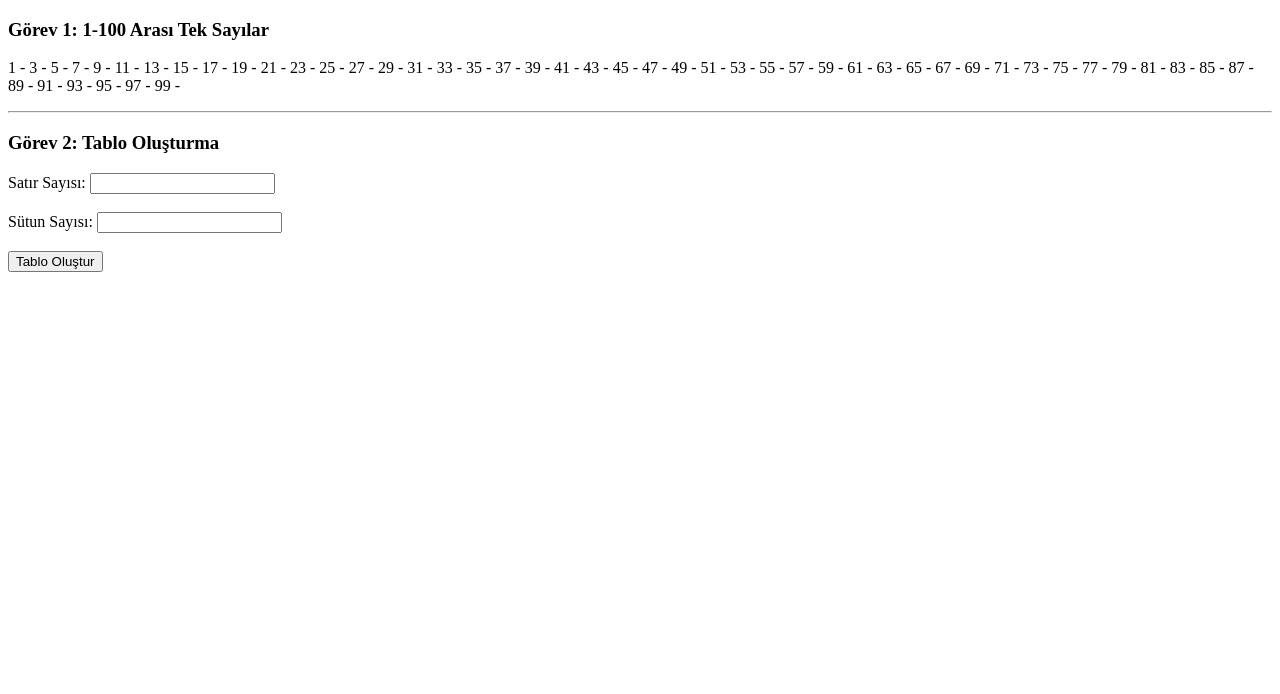
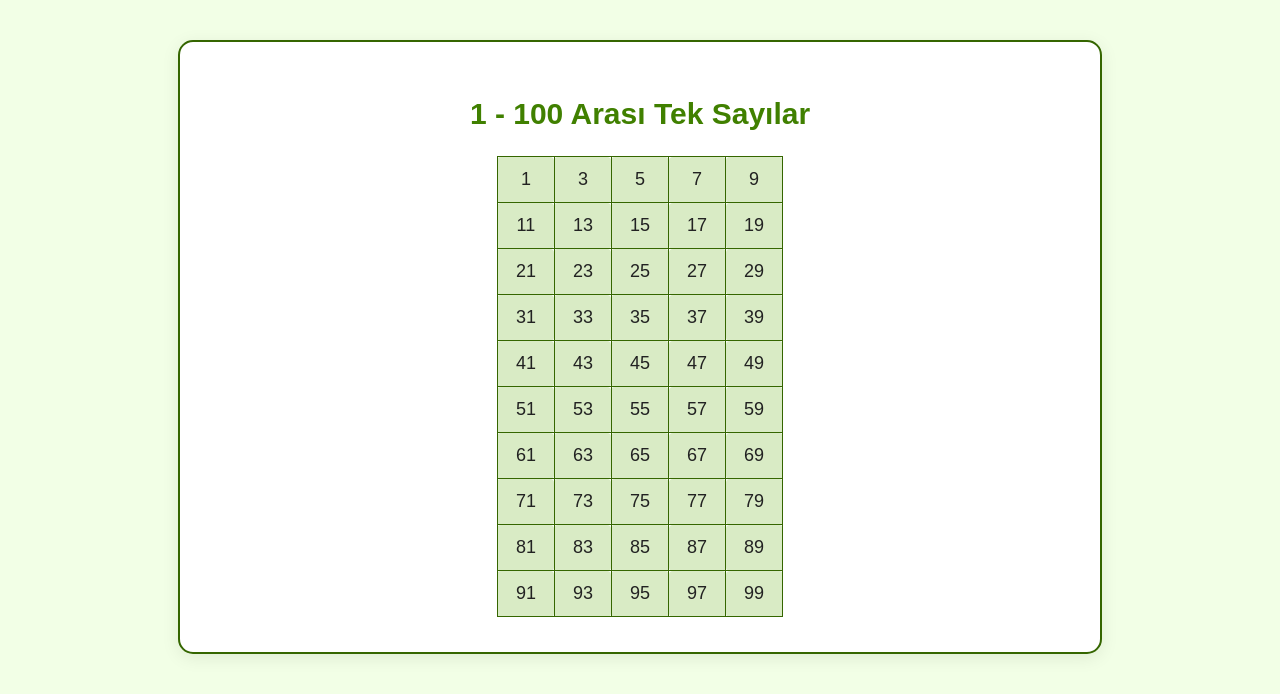
Before and after one commit to lupaluti/BTE311, a PHP site: page /teksayilar.php in a window 1280 px wide. Shown: the top 694 px of the page. Run offline with PHP 8.4, Linux system fonts and the light colour scheme.

Commit message:
Refactor HTML and style for odd numbers display
Updated the HTML structure and added styles for better presentation. Improved the display of odd numbers in a table format.

```diff
--- a/teksayilar.php
+++ b/teksayilar.php
@@ -2,77 +2,74 @@
 <html lang="tr">
 <head>
     <meta charset="UTF-8">
-    <title>Hafta 11-12 Ödev</title>
+    <meta name="viewport" content="width=device-width, initial-scale=1.0">
+    <title>1-100 Arası Tek Sayılar</title>
+
+    <style>
+        body {
+            background: #f2ffe6;
+            font-family: Arial, sans-serif;
+            margin: 0;
+            padding: 40px 0;
+            color: #222;
+            display: flex;
+            justify-content: center;
+        }
+
+        .container {
+            width: 90%;
+            max-width: 850px;
+            background: white;
+            padding: 35px;
+            border-radius: 15px;
+            border: 2px solid #356600;
+            box-shadow: 0 4px 18px rgba(0,0,0,0.08);
+            text-align: center;
+        }
+
+        h1 {
+            color: #408000;
+            margin-bottom: 25px;
+            font-size: 30px;
+        }
+
+        table {
+            margin: 0 auto;
+            border-collapse: collapse;
+        }
+
+        td {
+            border: 1.5px solid #356600;
+            padding: 12px 18px;
+            font-size: 18px;
+            background: #d9ebc5;
+            border-radius: 4px;
+        }
+    </style>
 </head>
 <body>
 
+<div class="container">
+    <h1>1 - 100 Arası Tek Sayılar</h1>
 
-    <h3>Görev 1: 1-100 Arası Tek Sayılar</h3>
-    <p>
-    <?php
+    <table>
+        <tr>
+            <?php
+            $count = 0;
 
-    for ($i = 1; $i <= 100; $i++) {
+            for ($i = 1; $i <= 100; $i += 2) {
+                echo "<td>$i</td>";
+                $count++;
 
-        if ($i % 2 == 0) {
-            continue;
-        }
+                if ($count % 5 == 0) {
+                    echo "</tr><tr>";
+                }
+            }
+            ?>
+        </tr>
+    </table>
 
-        echo $i . " - ";
-    }
-    ?>
-    </p>
-
-    <hr>
-
-
-    <h3>Görev 2: Tablo Oluşturma</h3>
-
-
-    <form action="" method="post">
-        <label for="satir">Satır Sayısı:</label>
-        <input type="number" name="satir" id="satir" required>
-
-        <br><br>
-
-        <label for="sutun">Sütun Sayısı:</label>
-        <input type="number" name="sutun" id="sutun" required>
-
-        <br><br>
-
-        <button type="submit">Tablo Oluştur</button>
-    </form>
-
-    <br>
-
-    <?php
-
-    if (isset($_POST['satir']) && isset($_POST['sutun'])) {
-
-        $satir = $_POST['satir'];
-        $sutun = $_POST['sutun'];
-
-        echo "<b>$satir satır ve $sutun sütunlu tablonuz:</b><br><br>";
-
-
-        echo "<table border='1' cellspacing='0' cellpadding='10'>";
-
-
-        for ($i = 0; $i < $satir; $i++) {
-            echo "<tr>";
-
-
-            for ($j = 0; $j < $sutun; $j++) {
-
-                $rastgeleSayi = rand(1, 100);
-                echo "<td>" . $rastgeleSayi . "</td>";
-            }
-
-            echo "</tr>";
-        }
-
-        echo "</table>";
-    }
-    ?>
+</div>
 
 </body>
 </html>
```
